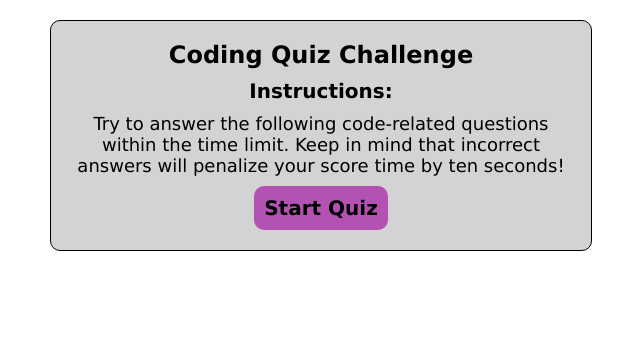
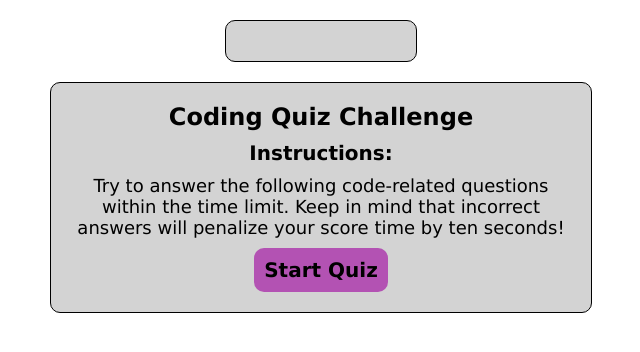
Before and after one commit to rtmiranda18/codequiz_homework, a plain HTML site: page index.html in a window 1280 px wide. Shown: the whole page, without its empty margins (319-959 px from the left). Drawn offline with nearby package versions, Linux system fonts and the light colour scheme.

Commit message:
added styling to countdown timer

```diff
--- a/assets/css/style.css
+++ b/assets/css/style.css
@@ -133,3 +133,15 @@
     background-color: lightgrey;
     font-size: 20px;
 }
+
+#countdown {
+    text-align: center;
+    border: 1px solid #000;
+    padding: 20px;
+    width: 150px;
+    margin: 20px auto 0;
+    text-align: center;
+    border-radius: 10px;
+    background-color: lightgrey;
+    font-size: 20px;
+}
--- a/assets/js/script.js
+++ b/assets/js/script.js
@@ -74,7 +74,7 @@ startBtn.addEventListener("click", function() {
     //start quiz
     questionBox.classList.add("questionArea");
     currentScore.classList.add("scoreBox");
-    countdown(15);
+    countdown(60);
     showQuestions(0);
 });
 
@@ -83,7 +83,7 @@ function showQuestions(index) {
     var que_tag = '<strong>'+ questions[index].numb + ". " + questions[index].question +'</strong>';
     que_text.innerHTML = que_tag;
 
-    // //creating a new span and div tag for question and option and passing the value using array index
+    // //creating a new div tag for question and option and passing the value using array index
     var option_tag = '<div class="answer">'+ questions[index].options[0] +'</div>'
                     + '<div class="answer">'+ questions[index].options[1] +'</div>'
                     + '<div class="answer">'+ questions[index].options[2] +'</div>'
```
